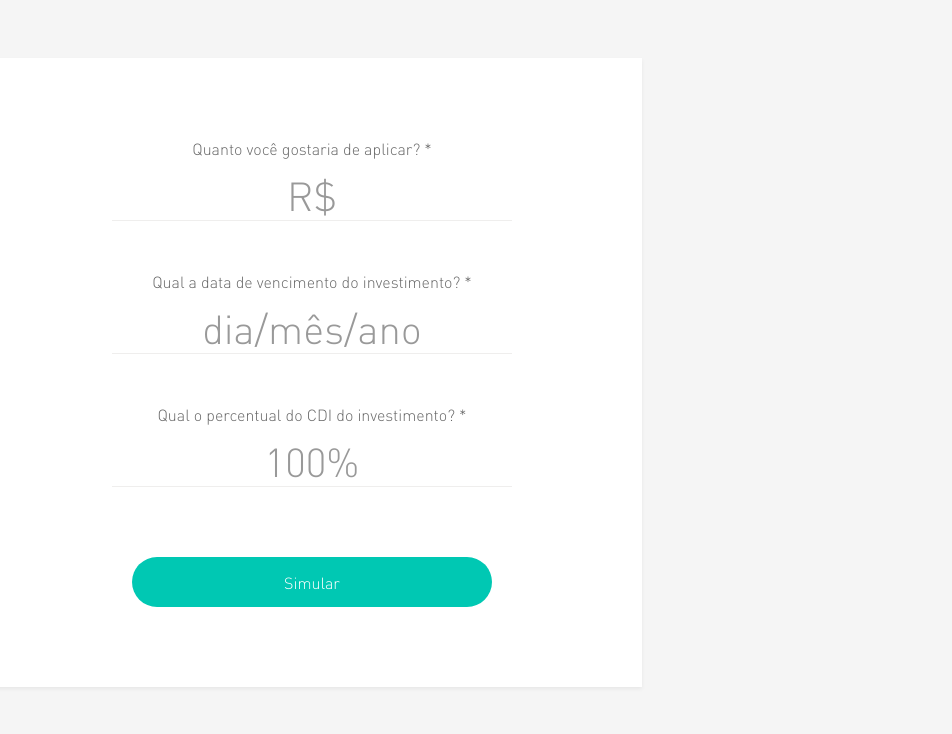
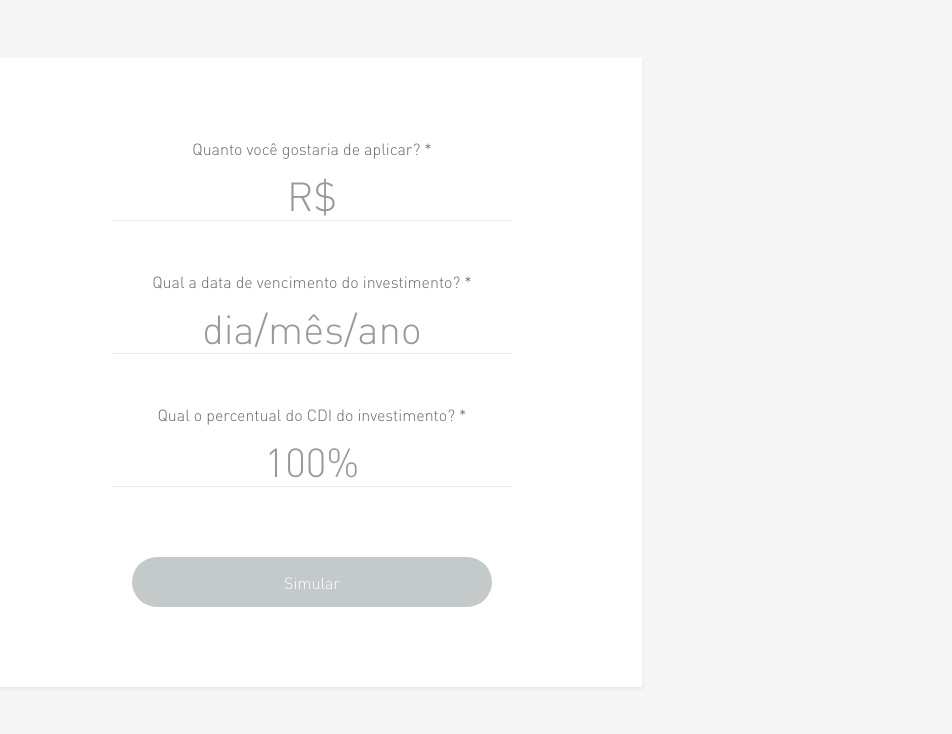
Before and after one commit to lucasdaiki/simulador-rendafixa, a website: page index.html in a window 1280 px wide. Shown: the part 196-930 px from the top of the page, without its empty margins (328-1280 px from the left). Drawn offline with Linux system fonts and the light colour scheme; files whose address does not match are found by name.

Commit message:
Add estilo de botão desabilitado

```diff
--- a/assets/style.css
+++ b/assets/style.css
@@ -123,7 +123,7 @@ input {
   border-radius: 30px;
   border: none;
   cursor: pointer;
-  background: rgba(0, 200, 179, 1);
+  background-color: rgba(0, 200, 179, 1);
   color: #fff;
   font: 16px DINPro-Light;
   max-width: 360px;
@@ -133,8 +133,14 @@ input {
   transition: all .15s linear;
 }
 
+.iz-btn:disabled {
+  pointer-events: none;
+  background-color: rgb(195, 202, 201);
+
+}
+
 .iz-btn:hover {
-  background: rgba(0, 200, 179, .7);
+  background-color: rgba(0, 200, 179, .7);
 }
 
 .iz-result-value {
--- a/index.html
+++ b/index.html
@@ -54,7 +54,7 @@ height="0" width="0" style="display:none;visibility:hidden"></iframe></noscript>
 					<input name="rate" placeholder="100%" required>
 				</label>
 			</fieldset>
-			<button class="iz-btn iz-btn-simular" type="button">Simular</button>
+			<button class="iz-btn iz-btn-simular" type="submit" disabled>Simular</button>
 		</form>
 	</section>
 
```
